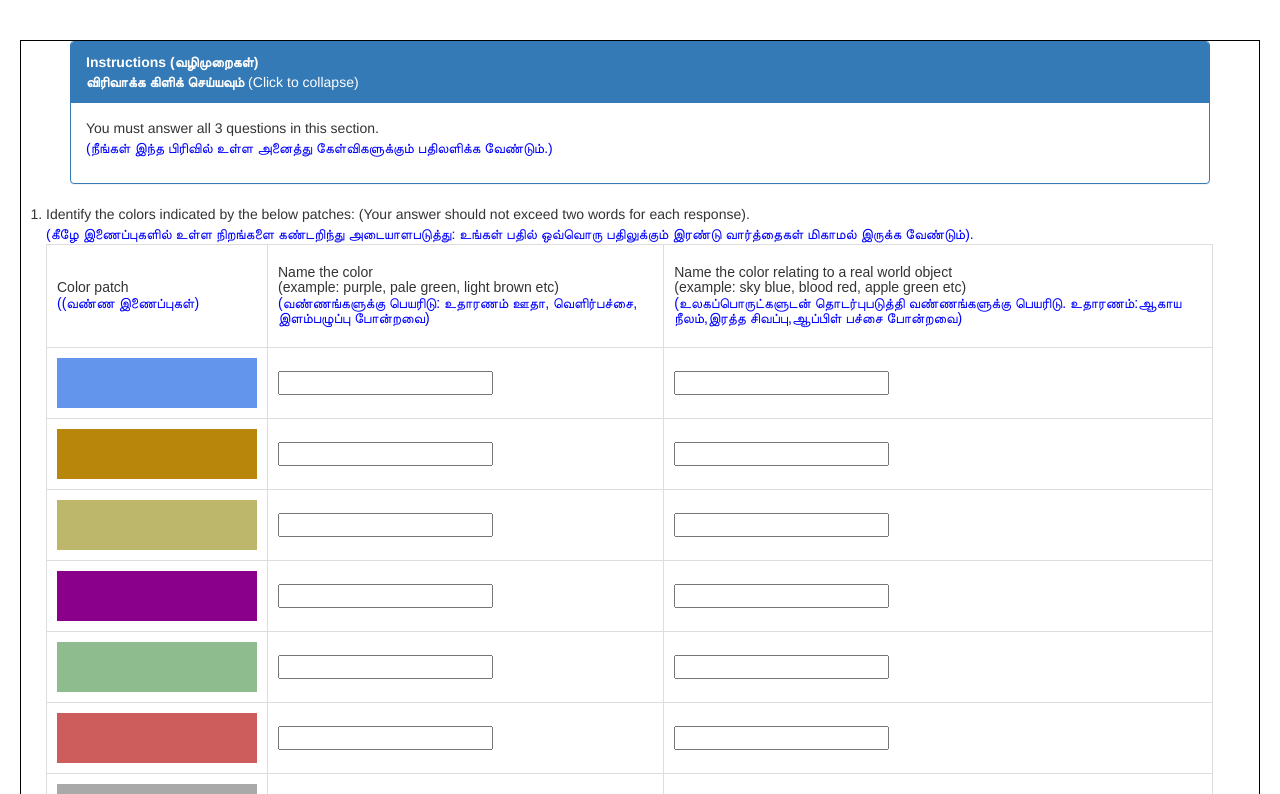
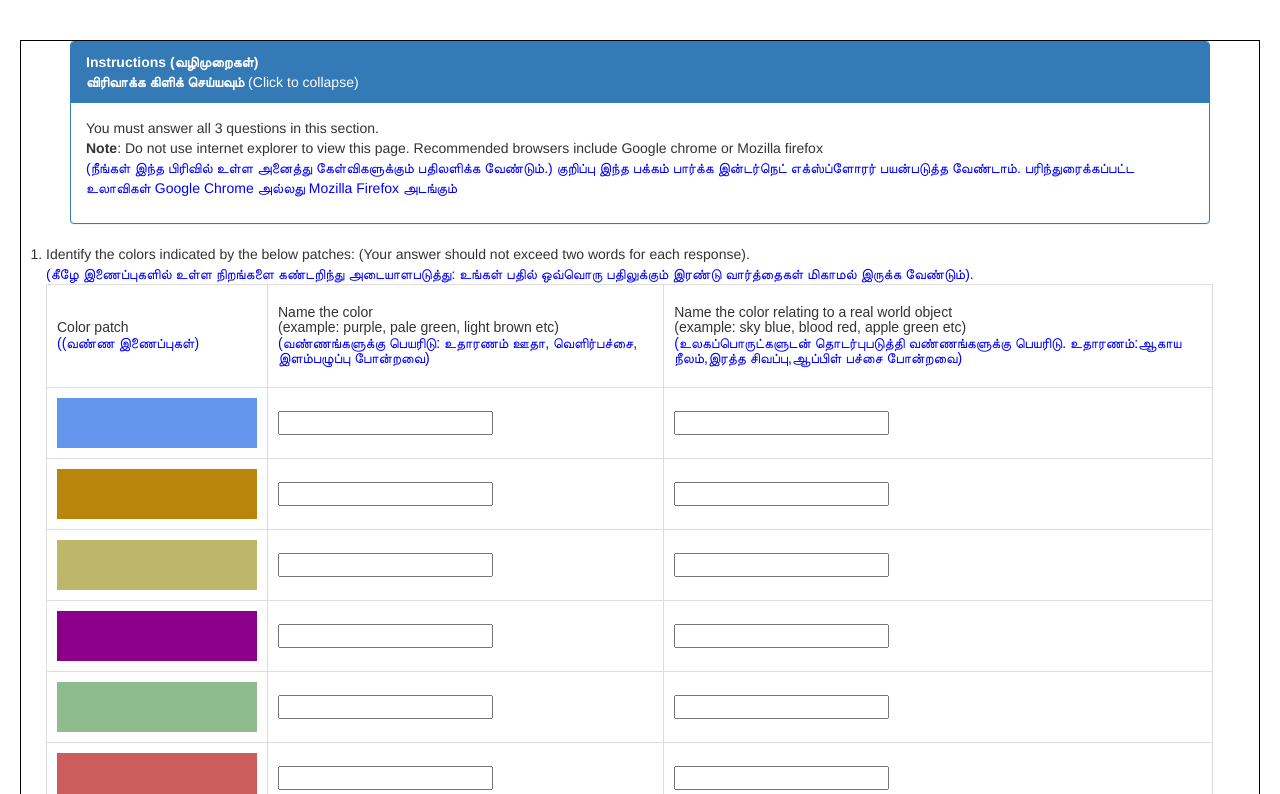
Before and after one commit to Elaaaa/colors-app-tamil, a plain HTML site: page index.html in a window 1280 px wide. Both pictures are taken after a click on the link 640 px from the left and 72 px from the top of the page. Shown: the top 794 px of the page. Drawn offline with nearby package versions, Linux system fonts and the light colour scheme.

Commit message:
Update index.html

```diff
--- a/index.html
+++ b/index.html
@@ -8,7 +8,7 @@
 <div class="panel panel-primary"><!-- WARNING: the ids "collapseTrigger" and "instructionBody" are being used to enable expand/collapse feature --><a class="panel-heading" href="javascript:void(0);" id="collapseTrigger"><strong>Instructions (வழிமுறைகள்)  <br /> விரிவாக்க கிளிக் செய்யவும் </strong> <span class="collapse-text"> (click to expand) </span> </a>
 
 <div class="panel-body" id="instructionBody">
-<p>You must answer all 3 questions in this section. </br /> <font color="blue">(நீங்கள் இந்த பிரிவில் உள்ள அனைத்து கேள்விகளுக்கும் பதிலளிக்க வேண்டும்.) </font></p>
+ <p>You must answer all 3 questions in this section. <br /><strong>Note</strong>: Do not use internet explorer to view this page. Recommended browsers include Google chrome or Mozilla firefox</br /> <font color="blue">(நீங்கள் இந்த பிரிவில் உள்ள அனைத்து கேள்விகளுக்கும் பதிலளிக்க வேண்டும்.) <stong>குறிப்பு</strong> இந்த பக்கம் பார்க்க இன்டர்நெட் எக்ஸ்ப்ளோரர் பயன்படுத்த வேண்டாம். பரிந்துரைக்கப்பட்ட உலாவிகள் Google Chrome அல்லது Mozilla Firefox அடங்கும்</font></p>
 </div>
 </div>
 </div>
```
